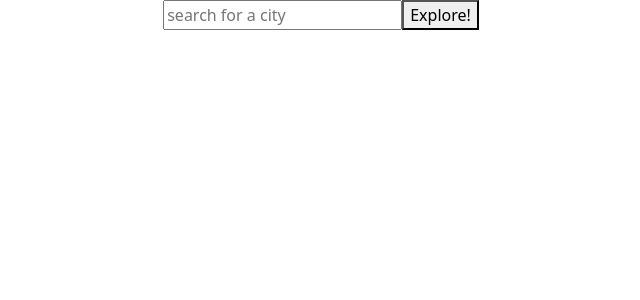
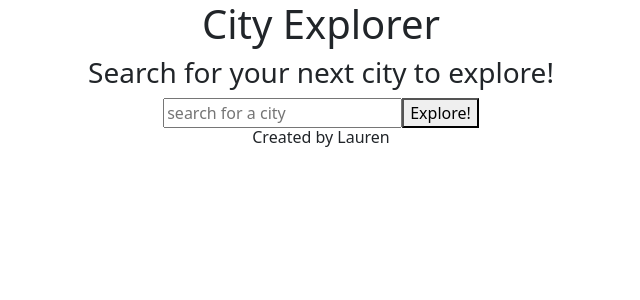
Before and after one commit to elleem/city-explorer-frontend, a React (Create React App) app: page / in a window 1280 px wide. Shown: the top 300 px of the page, without its empty margins (319-959 px from the left). Built offline with nearby package versions, Linux system fonts and the light colour scheme.

Commit message:
tries to refactor into components

```diff
--- a/src/App.js
+++ b/src/App.js
@@ -1,41 +1,38 @@
 import './App.css';
 import 'bootstrap/dist/css/bootstrap.min.css';
 import React from 'react';
-import axios from 'axios';
+import Header from './Header';
+import Footer from './Footer';
+import Locations from "./Locations";
+// import axios from 'axios';
 
 class App extends React.Component{
-  constructor(props){
-    super(props);
-    this.state= {
-      citySearch: "",
-      locationObj:{}
-    }
-  }
+  // constructor(props){
+  //   super(props);
+  //   this.state= {
+  //     citySearch: "",
+  //     locationObj:{}
+  //   }
+  // }
+  // getLocation = async(event)=>{
+  //   event.preventDefault();
+  //   const url = `https://us1.locationiq.com/v1/search.php?key=${process.env.REACT_APP_LOCATION_KEY}&q=${this.state.citySearch}&format=json`;
+  //   console.log("URL: ", url);
+  //   const response = await axios.get(url);
+  //   //try catch if not catches the error
+  //   console.log("response Object: ", response);
+  //   this.setState({locationObj:response.data[0]})
+  // }
 
-  getLocation = async(event)=>{
-    event.preventDefault();
-    const url = `https://us1.locationiq.com/v1/search.php?key=${process.env.REACT_APP_LOCATION_KEY}&q=${this.state.citySearch}&format=json`;
-    console.log("URL: ", url);
-    const response = await axios.get(url);
-    //try catch if not catches the error
-    console.log("response Object: ", response);
-    this.setState({locationObj:response.data[0]})
-  }
 
-render () {
-  console.log(this.state);
+
+
+  render() {
     return (
       <div className="App">
-      <input
-      onChange={(e)=>this.setState({citySearch: e.target.value})}
-      placeholder = 'search for a city'></input>
-      <button as="input" type="submit" value="Submit" variant="primary" onClick={this.getLocation}>Explore!</button>
-      {this.state.locationObj.place_id &&
-      <>
-      <h2>{this.state.locationObj.display_name}</h2>
-      <p>Lat/Lon: {this.state.locationObj.lat}, {this.state.locationObj.lon}</p>
-      </>
-      }
+        <Header />
+        <Locations />
+        <Footer />
       </div>
     );
   }
--- /dev/null
+++ b/src/Footer.js
@@ -0,0 +1,14 @@
+import React from 'react';
+
+class Footer extends React.Component{
+  render (){
+    return (
+      <>
+      <h6> Created by Lauren</h6>
+
+      </>
+    )
+  }
+}
+
+export default Footer;
--- /dev/null
+++ b/src/Header.js
@@ -0,0 +1,15 @@
+import React from 'react';
+
+class Header extends React.Component{
+  render (){
+    return (
+      <>
+      <h1> City Explorer </h1>
+      <h3> Search for your next city to explore!</h3>
+
+      </>
+    )
+  }
+}
+
+export default Header;
--- /dev/null
+++ b/src/Locations.js
@@ -0,0 +1,43 @@
+import React from 'react';
+import axios from 'axios';
+
+
+class Locations extends React.Component{
+  constructor(props){
+    super(props);
+    this.state= {
+      citySearch: "",
+      locationObj:{}
+    }
+  }
+
+  getLocation = async(event)=>{
+    event.preventDefault();
+    const url = `https://us1.locationiq.com/v1/search.php?key=${process.env.REACT_APP_LOCATION_KEY}&q=${this.state.citySearch}&format=json`;
+    console.log("URL: ", url);
+    const response = await axios.get(url);
+    //try catch if not catches the error
+    console.log("response Object: ", response);
+    this.setState({locationObj:response.data[0]})
+  }
+
+render () {
+  console.log(this.state);
+  return (
+    <div className="App">
+      <input
+      onChange={(e)=>this.setState({citySearch: e.target.value})}
+      placeholder = 'search for a city'></input>
+      <button as="input" type="submit" value="Submit" variant="primary" onClick={this.getLocation}>Explore!</button>
+      {this.state.locationObj.place_id &&
+      <>
+      <h2>{this.state.locationObj.display_name}</h2>
+      <p>Lat/Lon: {this.state.locationObj.lat}, {this.state.locationObj.lon}</p>
+      </>
+      }
+    </div>
+  );
+}
+}
+
+export default Locations;
```
Also changed, not shown: src/Error.js (added), src/Movies.js (added), src/Weather.js (added), 1 other file (tests, documents, lock files or other folders). Lines whose indentation alone changed are shown as unchanged.
